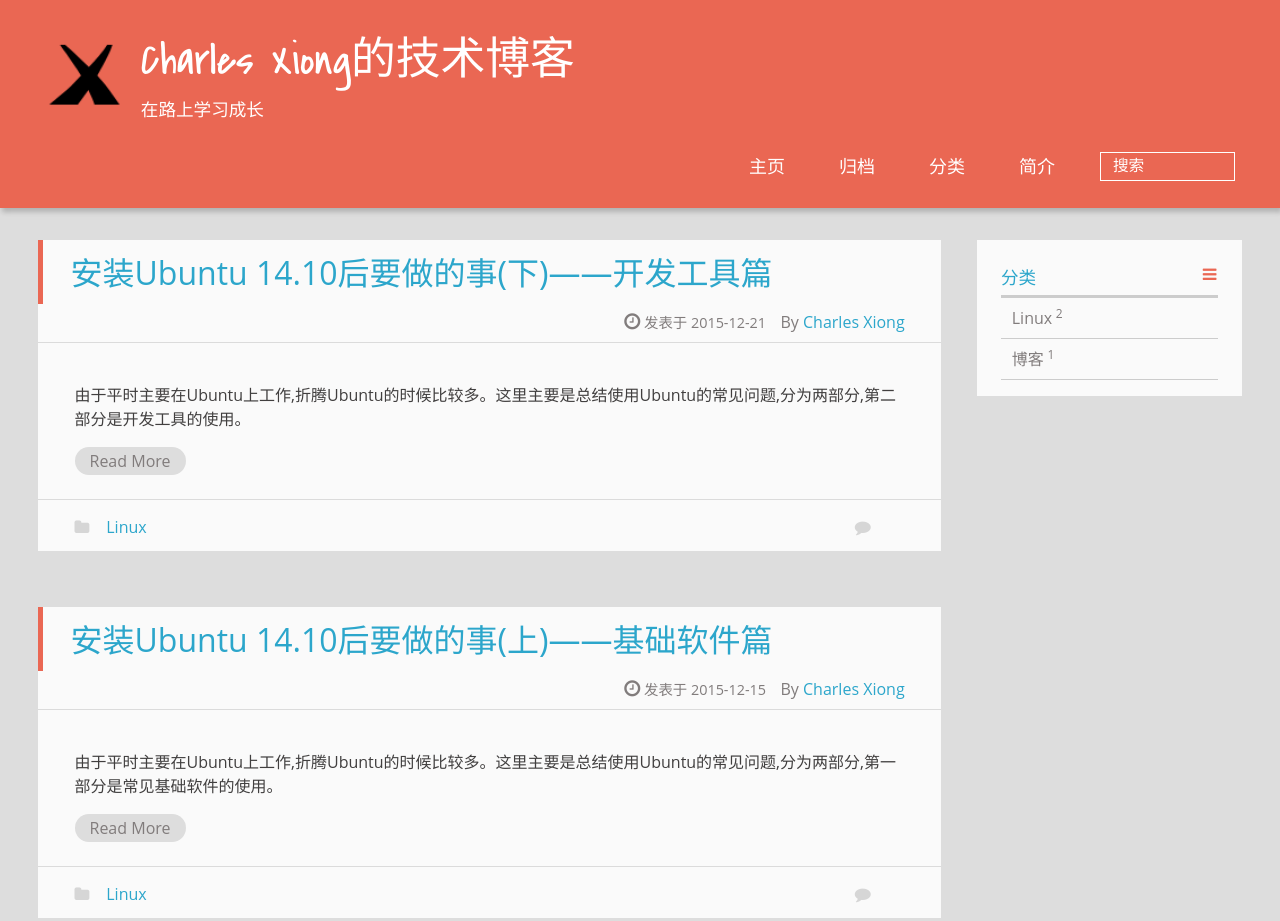
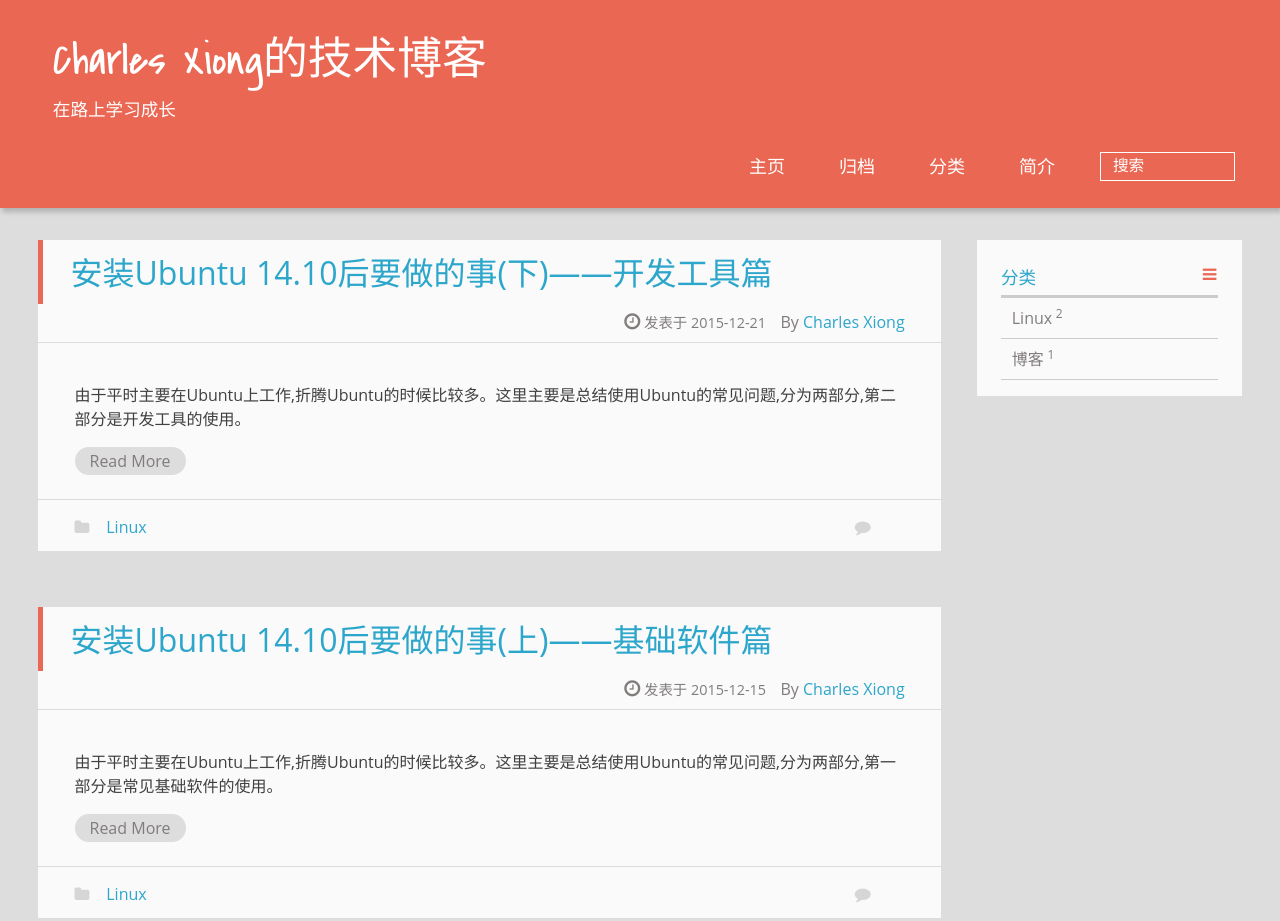
Before and after one commit to charlesxiong/charlesxiong.github.io, a plain HTML site: page index.html in a window 1280 px wide. Shown: the top 921 px of the page. Drawn offline with nearby package versions, Linux system fonts and the light colour scheme; some packages are replaced by stand-ins of ours; a script that the page names is missing.

Commit message:
Site updated: 2015-12-21 16:08:44

```diff
--- a/index.html
+++ b/index.html
@@ -33,10 +33,6 @@
     <header>
 
 <div>
-
-			<div id="imglogo">
-				<a href="/"><img src="/img/logo.png" alt="Charles Xiong的技术博客" title="Charles Xiong的技术博客"/></a>
-			</div>
 
 			<div id="textlogo">
 				<h1 class="site-name"><a href="/" title="Charles Xiong的技术博客">Charles Xiong的技术博客</a></h1>
```
Also changed, not shown: 2015/12/15/基于Hexo搭建博客二三事/index.html (+0 -4 lines), 2015/12/15/安装Ubuntu-14-10后要做的事-上-——基础软件篇/index.html (+0 -4 lines), 2015/12/21/安装Ubuntu-14-10后要做的事-下-——开发工具篇/index.html (+0 -4 lines), about/index.html (+0 -4 lines), archives/2015/12/index.html (+0 -4 lines), archives/2015/12/page/2/index.html (+0 -4 lines), archives/2015/index.html (+0 -4 lines), archives/2015/page/2/index.html (+0 -4 lines), archives/index.html (+0 -4 lines), archives/page/2/index.html (+0 -4 lines), categories/Linux/index.html (+0 -4 lines), categories/index.html (+0 -4 lines), categories/博客/index.html (+0 -4 lines), search/index.html (+0 -4 lines).
